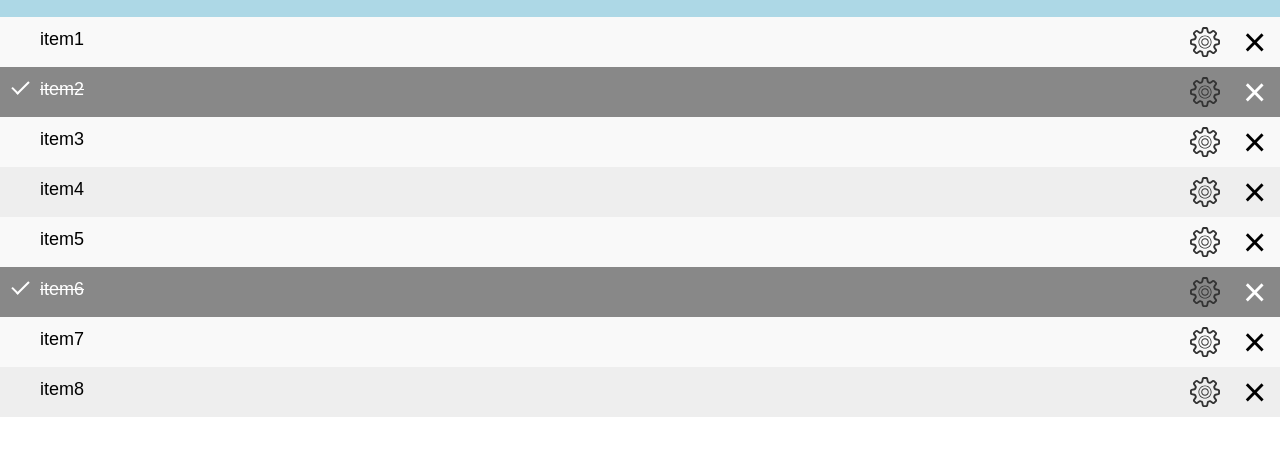
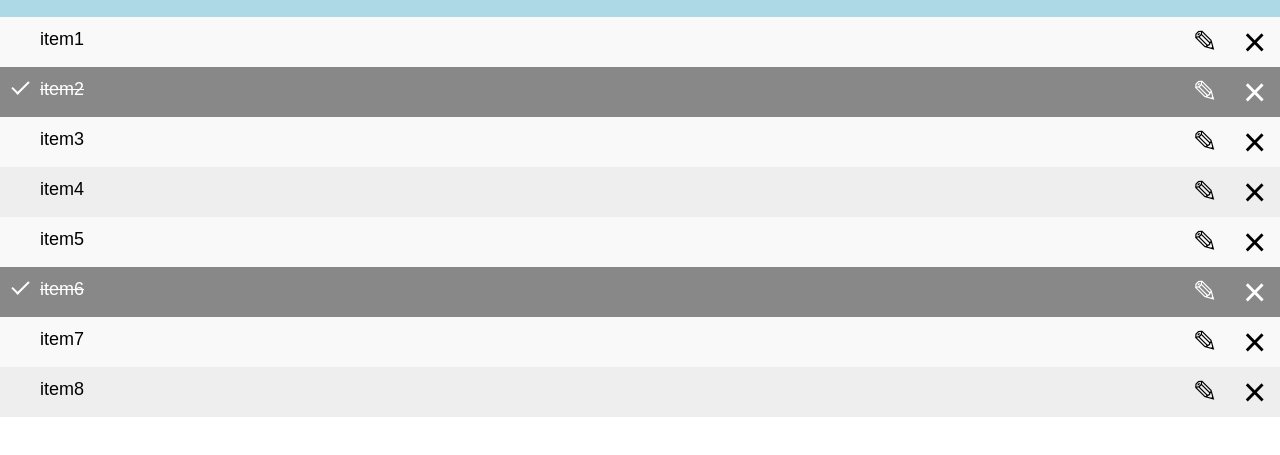
Before and after one commit to gsmart998/to_do_list, a plain HTML site: page index.html in a window 1280 px wide. Shown: the part 101-556 px from the top of the page. Drawn offline with Linux system fonts and the light colour scheme.

Commit message:
toggle gear symbol with pen, visual fixes

```diff
--- a/index.html
+++ b/index.html
@@ -15,7 +15,7 @@
 
 	</div>
 	<ul id="myUL">
-		<li class="test" id="test">item1</li>
+		<li>item1</li>
 		<li class="checked">item2</li>
 		<li>item3</li>
 		<li>item4</li>
@@ -25,8 +25,6 @@
 		<li>item8</li>
 	</ul>
 
-	<div class = "gear"></div>
-
 	<script>document.write('<script src="http://' + (location.host || 'localhost').split(':')[0] + ':35729/livereload.js?snipver=1"></' + 'script>')</script>
 	<script type="text/javascript" src="script.js"></script>
 </body>
--- a/script.js
+++ b/script.js
@@ -3,7 +3,7 @@
 var myList = document.getElementsByTagName("li");
 var i;
 for (i = 0; i < myList.length; i++) {
-	var span = document.createElement("span");
+	var span = document.createElement("div");
 	var text = document.createTextNode("\u00D7");
 	span.className = "close";
 	span.appendChild(text);
@@ -65,3 +65,41 @@ function newElement() {
 		}
 	}
 }
+
+//add pen symbol
+addPen();
+function addPen() {
+	var i;
+	for (i = 0; i < myList.length; i++) {
+		var span = document.createElement("span");
+		var text = document.createTextNode("\u270E");
+		span.className = "pen";
+		span.appendChild(text);
+		myList[i].appendChild(span);
+	}
+}
+
+// // pen button edit
+
+// var pen = document.getElementsByClassName("pen");
+// var i;
+// for (i = 0; i < pen.length; i++) {
+// 	pen[i].onclick = function () {
+// 		var inner = this.parentElement;
+// 		inner.innerHTML = "lol";
+
+// 		var span = document.createElement("span");
+// 		var text = document.createTextNode("\u270E");
+// 		span.className = "pen";
+// 		span.appendChild(text);
+// 		inner.appendChild(span);
+
+// 		var span2 = document.createElement("span");
+// 		var text2 = document.createTextNode("\u00D7");
+// 		span2.className = "close";
+// 		span2.appendChild(text2);
+// 		inner.appendChild(span2);
+
+
+// 	}
+// }
--- a/style.css
+++ b/style.css
@@ -63,6 +63,9 @@ ul li {
   transition: 0.2s;
   user-select: none;
   height: 50px;
+  white-space: nowrap;
+  overflow: hidden;
+  text-overflow: ellipsis;
 }
 
 ul li:nth-child(odd) {
@@ -92,17 +95,17 @@ ul li.checked::before {
   width: 7px;
 }
 
-ul li::after {
+/*ul li::after {
   position: absolute;
   right: 60px;
   top: 10px;
-  content: " ";
+  content: "";
   width: 30px;
   height: 30px;
   background-image: url(img/gear.svg);
   background-repeat: no-repeat;
   background-size: 30px;
-}
+}*/
 
 .close {
   position: absolute;
@@ -113,10 +116,27 @@ ul li::after {
   padding-top: 3px;
   width: 50px;
   height: 50px;
+  transition: 0.2s;
 }
 
 .close:hover {
   background-color: #f44336;
   color: white;
+}
+
+.pen {
+  position: absolute;
+  right: 50px;
+  top: 0px;
+  padding-top: 7px;
+  font-size: 30px;
+  text-align: center;
+  width: 50px;
+  height: 50px;
   transition: 0.2s;
 }
+
+.pen:hover {
+  color: white;
+  background-color: orange;
+}
```
